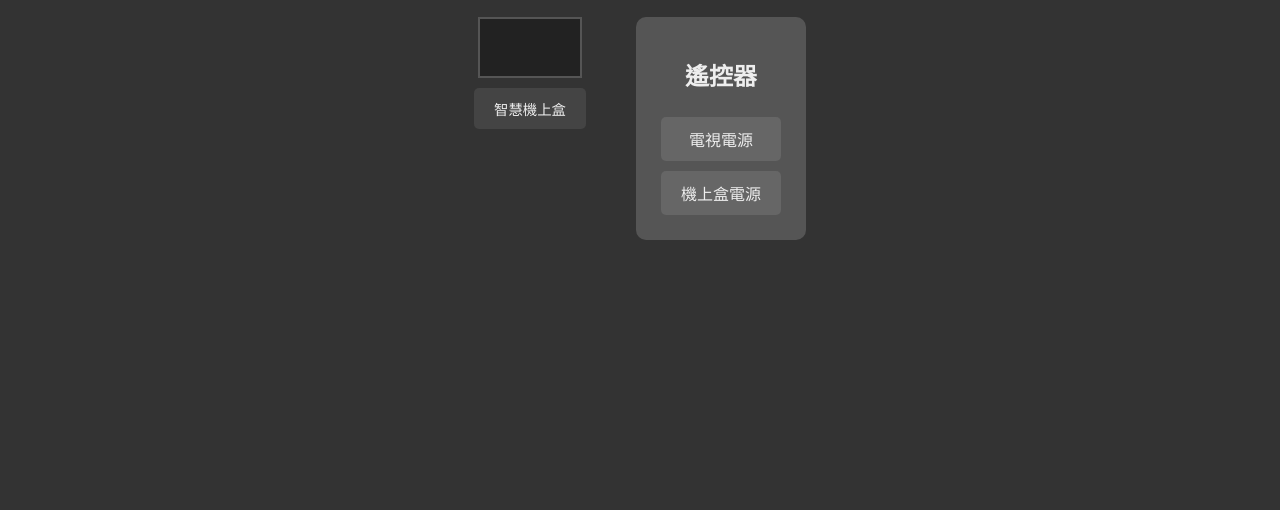
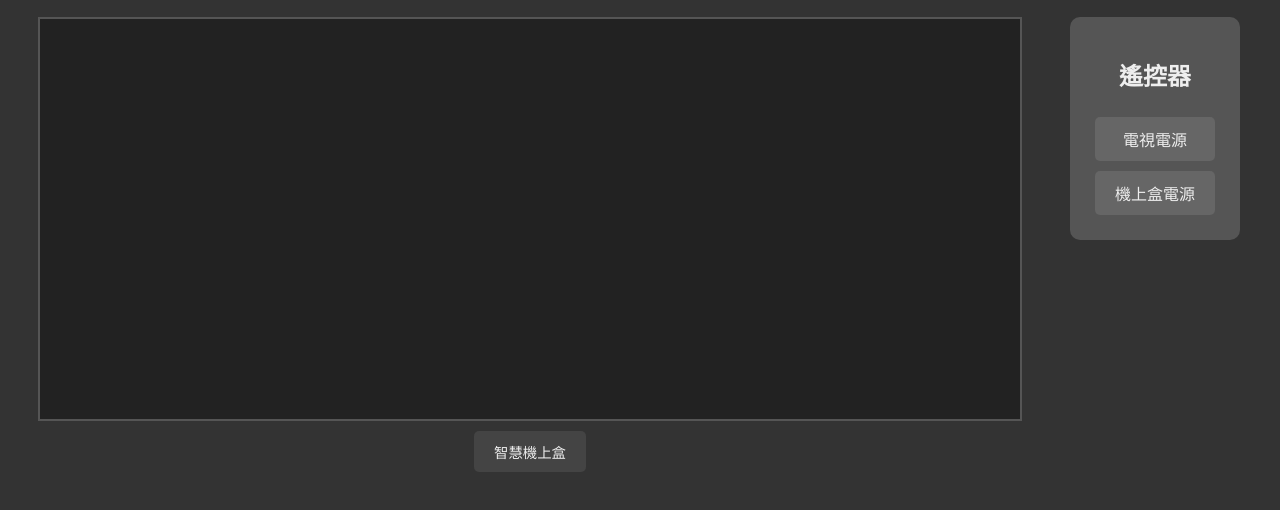
Before and after one commit to colacat878787/ktvsystem, a plain HTML site: page index.html in a window 1280 px wide. Shown: the part 90-600 px from the top of the page. Drawn offline with Linux system fonts and the light colour scheme.

Commit message:
Update index.html

```diff
--- a/index.html
+++ b/index.html
@@ -28,19 +28,21 @@
             gap: 50px;
             align-items: flex-start;
             margin-bottom: 30px;
+            width: 100%; /* 讓客廳佈局佔滿寬度 */
+            max-width: 1200px; /* 限制最大寬度 */
         }
 
         #tv-setup {
             display: flex;
             flex-direction: column;
             align-items: center;
+            flex-grow: 1; /* 讓電視區域可以伸展 */
         }
 
         #tv-screen {
             background-color: #222; /* 初始電視關閉顏色 */
-            width: 90%; /* 更大的寬度 */
-            max-width: 1200px; /* 更大的最大寬度 */
-            height: auto;
+            width: 100%; /* 佔滿父容器寬度 */
+            height: 50vh; /* 佔據視窗一半的高度 */
             aspect-ratio: 16 / 9; /* 維持 16:9 比例 */
             border: 2px solid #555;
             position: relative;
@@ -187,7 +189,7 @@
                     <div class="loading-spinner"></div>
                 </div>
                 <div id="youtube-embed">
-                    <iframe src="http://www.youtube.com/embed/?autoplay=1&origin=YOUR_DOMAIN" title="YouTube video player" frameborder="0" allow="accelerometer; autoplay; clipboard-write; encrypted-media; gyroscope; picture-in-picture" allowfullscreen></iframe>
+                    <iframe id="yt-iframe" src="https://www.youtube.com/embed/dQw4w9WgXcQ`。這是一個更常用的嵌入" title="YouTube video player" frameborder="0" allow="accelerometer; autoplay; clipboard-write; encrypted-media; gyroscope; picture-in-picture" allowfullscreen onerror="console.error('YouTube iframe 無法載入。');"></iframe>
                 </div>
                 <div id="hdmi-indicator">HDMI1</div>
             </div>
@@ -208,6 +210,7 @@
         const stbBootingDiv = document.getElementById('stb-booting');
         const youtubeEmbedDiv = document.getElementById('youtube-embed');
         const hdmiIndicatorDiv = document.getElementById('hdmi-indicator');
+        const ytIframe = document.getElementById('yt-iframe');
 
         let tvOn = false;
         let stbOn = false;
```
